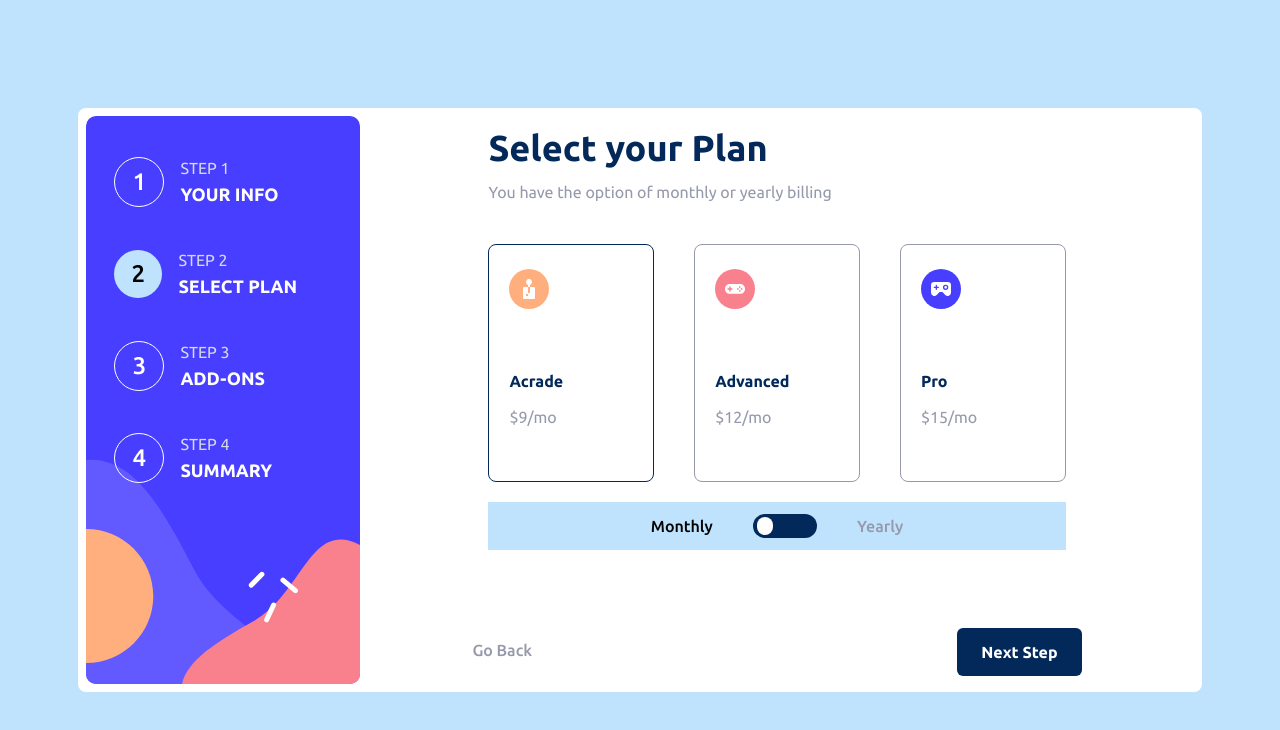
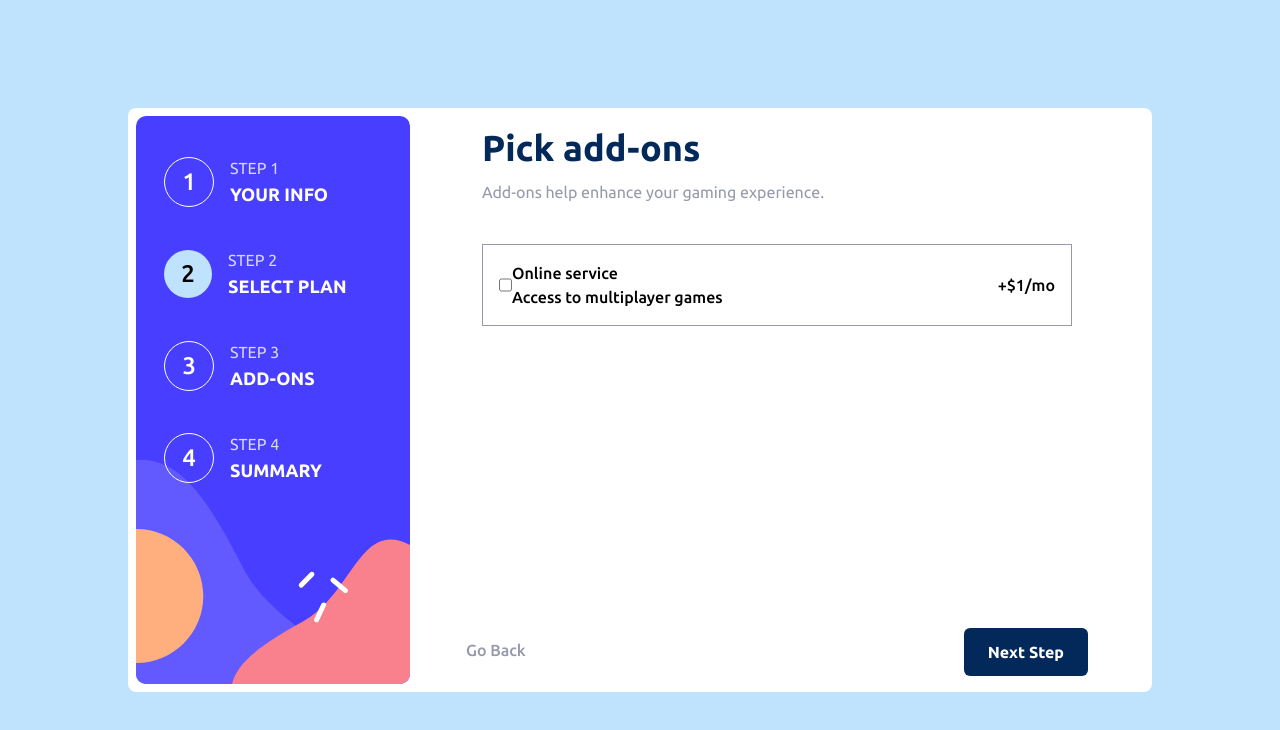
Before and after one commit to gideon-del/multi-step-form, a React (Vite) app: page / in a window 1280 px wide. Shown: the top 730 px of the page. Built offline with nearby package versions, Linux system fonts and the light colour scheme.

Commit message:
Refactored some css

```diff
--- a/src/App.jsx
+++ b/src/App.jsx
@@ -5,11 +5,30 @@ import Footer from "./components/Footer";
 function App() {
   return (
     <>
-      <main className="font-Medium  md:px-2 md:py-2 m-auto flex flex-col md:flex-row  relative bg-white rounded-lg inset-0 max-w-7xl w-fit">
+      <main className="font-Medium  md:px-2 md:py-2 m-auto flex flex-col md:flex-row  relative bg-white rounded-lg inset-0 max-w-5xl flex-1">
         <Steps />
-        <section className=" flex-1 px-6 md:px-14 lg:px-28 md:pt-10 bg-ligthBlue md:bg-white">
+        <section className=" flex-1 px-6 md:px-14 lg:px-18 md:pt-10 bg-ligthBlue md:bg-white">
           <section className="flex lg:max-w-3xl flex-col justify-between h-full">
-            <SecondStep />
+            <div className=" md:h-full flex flex-col bg-white px-4 py-3 w-full rounded-lg relative -top-10">
+              <h1 className="font-Bold text-marineBlue text-xl md:text-4xl">
+                Pick add-ons
+              </h1>
+              <p className="text-coolGray font-Regular md:mt-3 mt-1">
+                Add-ons help enhance your gaming experience.
+              </p>
+              <form className="flex flex-col md:gap-5 gap-3 md:mt-10 mt-3 ">
+                <div className="flex justify-between items-center border border-coolGray px-4 py-4">
+                  <div className="flex">
+                    <input type="checkbox" name="addOn" id="online" />
+                    <label htmlFor="online" className="flex flex-col">
+                      Online service <span>Access to multiplayer games</span>
+                    </label>
+                  </div>
+                  <p>+$1/mo</p>
+                </div>
+              </form>
+            </div>
+
             <Footer />
           </section>
         </section>
--- a/src/index.css
+++ b/src/index.css
@@ -32,6 +32,6 @@ body {
     @apply bg-ligthBlue;
   }
   #root {
-    @apply md:grid  md:min-h-screen;
+    @apply md:flex justify-center items-center md:min-h-screen;
   }
 }
```
